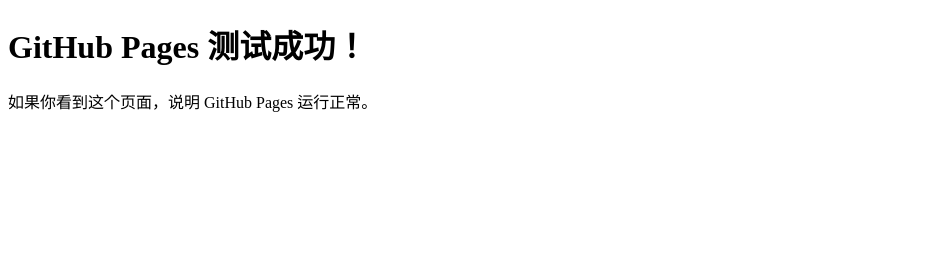
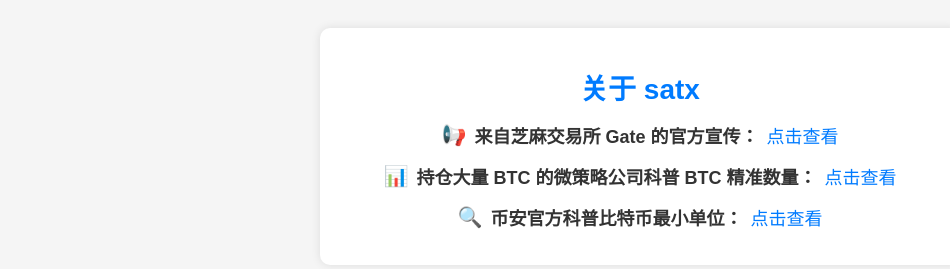
Before and after one commit to bai13567/satx.github.io, a plain HTML site: page index.html in a window 1280 px wide. Shown: the whole page, without its empty margins (0-950 px from the left). Drawn offline with Linux system fonts and the light colour scheme.

Commit message:
Update index.html

```diff
--- a/index.html
+++ b/index.html
@@ -1,11 +1,74 @@
 <!DOCTYPE html>
 <html>
 <head>
-    <title>测试页面</title>
+    <title>关于 satx</title>
     <meta charset="UTF-8">
+    <meta name="viewport" content="width=device-width, initial-scale=1">
+    <style>
+        body {
+            font-family: Arial, sans-serif;
+            text-align: center;
+            background-color: #f5f5f5;
+            padding: 20px;
+        }
+        .container {
+            background: white;
+            padding: 20px;
+            border-radius: 10px;
+            box-shadow: 0px 0px 10px rgba(0, 0, 0, 0.1);
+            max-width: 600px; /* 适配电脑 */
+            width: 90%; /* 适配手机 */
+            margin: auto;
+        }
+        h1 {
+            color: #007bff;
+            font-size: 28px;
+            margin-bottom: 15px;
+        }
+        p {
+            font-size: 18px;
+            color: #333;
+            margin: 15px 0;
+            display: flex;
+            align-items: center;
+            justify-content: center;
+            gap: 8px; /* 图标和文字间距 */
+        }
+        a {
+            color: #007bff;
+            text-decoration: none;
+            font-size: 18px;
+        }
+        a:hover {
+            text-decoration: underline;
+        }
+        .emoji {
+            font-size: 20px; /* 让图标更清晰 */
+        }
+
+        /* 手机端优化 */
+        @media screen and (max-width: 480px) {
+            h1 {
+                font-size: 24px; /* 手机端标题稍微小一点 */
+            }
+            p {
+                font-size: 16px;
+                flex-direction: column;
+                gap: 5px;
+            }
+        }
+    </style>
 </head>
 <body>
-    <h1>GitHub Pages 测试成功！</h1>
-    <p>如果你看到这个页面，说明 GitHub Pages 运行正常。</p>
+
+    <div class="container">
+        <h1>关于 satx</h1>
+
+        <p><span class="emoji">📢</span> <strong>来自芝麻交易所 Gate 的官方宣传：</strong> <a href="https://www.gate.io/zh/learn/articles/btc-misconceptions/3995" target="_blank">点击查看</a></p>
+        <p><span class="emoji">📊</span> <strong>持仓大量 BTC 的微策略公司科普 BTC 精准数量：</strong> <a href="https://x.com/saylor/status/1829500825674092736" target="_blank">点击查看</a></p>
+        <p><span class="emoji">🔍</span> <strong>币安官方科普比特币最小单位：</strong> <a href="https://x.com/binance/status/1840511897038114839?s=46" target="_blank">点击查看</a></p>
+
+    </div>
+
 </body>
 </html>
```
